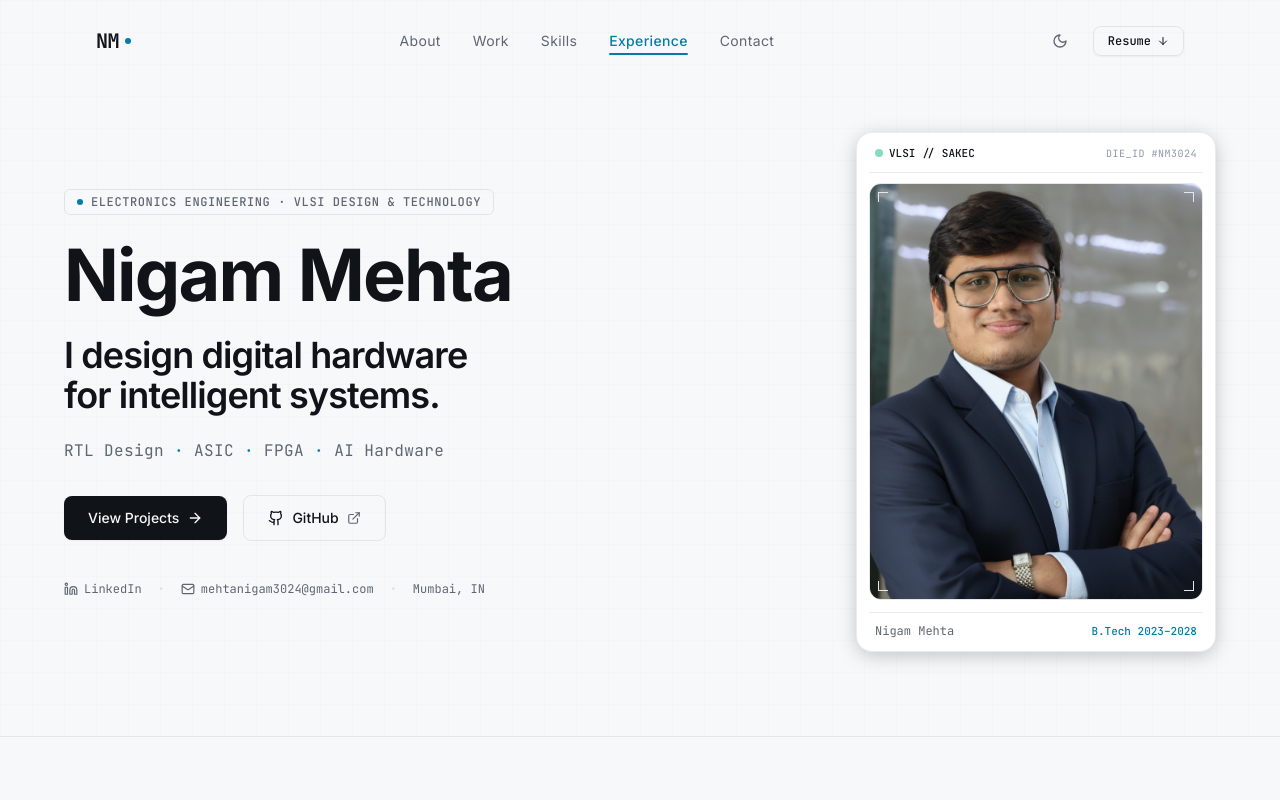
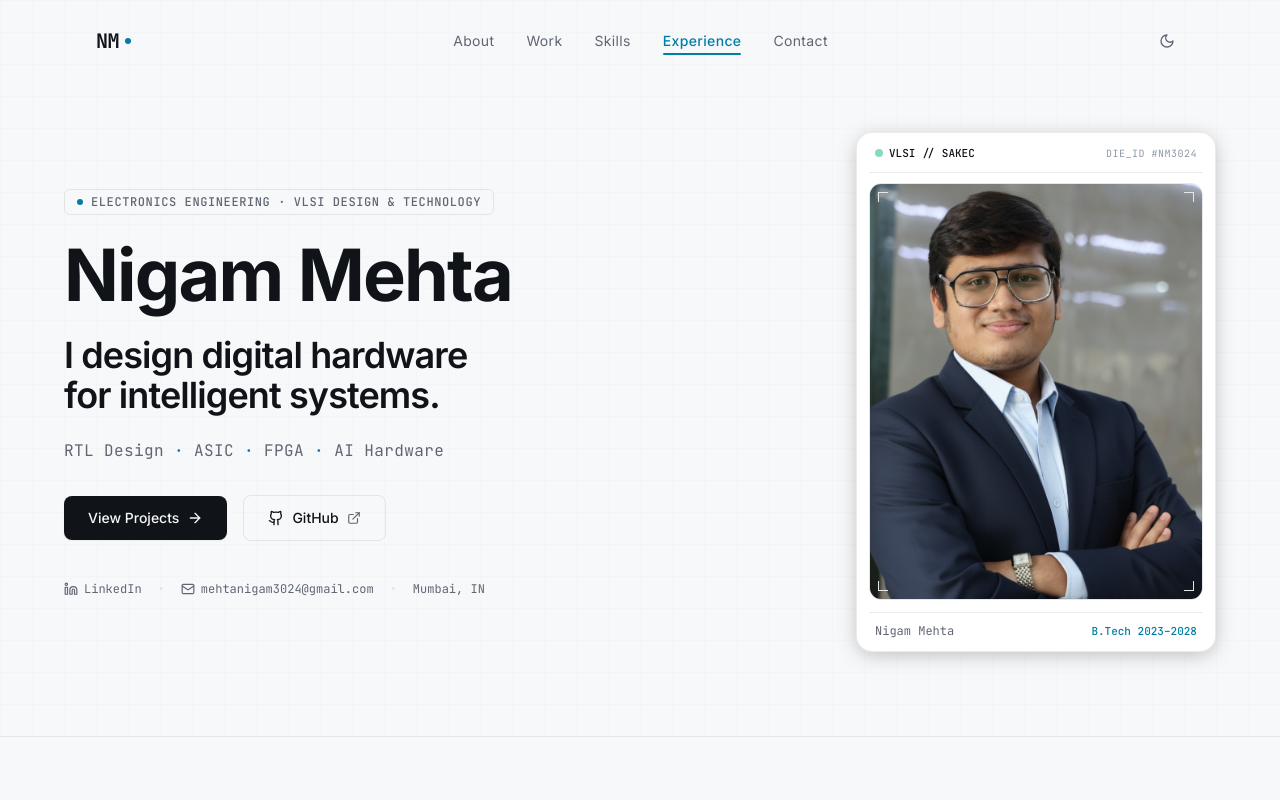
Before and after one commit to nigam-30/nigam_portfolio, a Next.js app: page / in a window 1280 px wide. Shown: the top 800 px of the page. Built offline with nearby package versions, Linux system fonts and the light colour scheme.

Commit message:
Remove resume download buttons from navbar and contact section

```diff
--- a/src/components/Contact.tsx
+++ b/src/components/Contact.tsx
@@ -1,7 +1,7 @@
 "use client";
 
 import { useState } from "react";
-import { ArrowDown, Mail, ExternalLink, Copy, Check, Send, CheckCircle2, AlertCircle } from "lucide-react";
+import { Mail, ExternalLink, Copy, Check, Send, CheckCircle2, AlertCircle } from "lucide-react";
 import { Github, Linkedin } from "@/components/icons";
 
 export default function Contact() {
@@ -130,16 +130,6 @@ export default function Contact() {
               <Linkedin className="h-4 w-4" />
               <span>LinkedIn ↗</span>
             </a>
-
-            <a
-              href="/resume.pdf"
-              target="_blank"
-              rel="noopener noreferrer"
-              className="inline-flex items-center gap-2 px-5 py-3 rounded-lg bg-portfolio-text text-portfolio-bg hover:bg-portfolio-accent hover:text-black text-sm font-mono font-semibold transition-colors"
-            >
-              <span>Download Resume</span>
-              <ArrowDown className="h-4 w-4" />
-            </a>
           </div>
 
           {/* Contact Message Form */}
--- a/src/components/Navbar.tsx
+++ b/src/components/Navbar.tsx
@@ -1,7 +1,7 @@
 "use client";
 
 import { useState, useEffect } from "react";
-import { Menu, X, ArrowDown, Moon, Sun } from "lucide-react";
+import { Menu, X, Moon, Sun } from "lucide-react";
 import { motion, AnimatePresence } from "framer-motion";
 import { useTheme } from "@/context/ThemeContext";
 
@@ -89,7 +89,7 @@ export default function Navbar() {
             })}
           </div>
 
-          {/* Right Action: Theme Toggle & Resume Link */}
+          {/* Right Action: Theme Toggle */}
           <div className="hidden md:flex items-center space-x-4">
             <button
               onClick={toggleTheme}
@@ -102,16 +102,6 @@ export default function Navbar() {
                 <Moon className="h-4 w-4 text-portfolio-textSecondary hover:text-portfolio-accent transition-colors" />
               )}
             </button>
-
-            <a
-              href="/resume.pdf"
-              target="_blank"
-              rel="noopener noreferrer"
-              className="inline-flex items-center gap-1.5 px-3.5 py-1.5 rounded-lg border border-portfolio-border hover:border-portfolio-accent text-xs font-mono font-medium text-portfolio-text hover:text-portfolio-accent bg-portfolio-card/50 hover:bg-portfolio-card transition-all duration-200 shadow-sm"
-            >
-              <span>Resume</span>
-              <ArrowDown className="h-3 w-3" />
-            </a>
           </div>
 
           {/* Mobile Actions & Menu Button */}
@@ -163,19 +153,6 @@ export default function Navbar() {
                   </a>
                 );
               })}
-
-              <div className="pt-3 border-t border-portfolio-border">
-                <a
-                  href="/resume.pdf"
-                  target="_blank"
-                  rel="noopener noreferrer"
-                  onClick={() => setIsOpen(false)}
-                  className="flex items-center justify-center gap-2 w-full py-2.5 px-4 rounded-lg bg-portfolio-card border border-portfolio-border text-portfolio-text text-sm font-mono font-medium hover:border-portfolio-accent"
-                >
-                  <span>Resume</span>
-                  <ArrowDown className="h-4 w-4" />
-                </a>
-              </div>
             </div>
           </motion.div>
         )}
```
